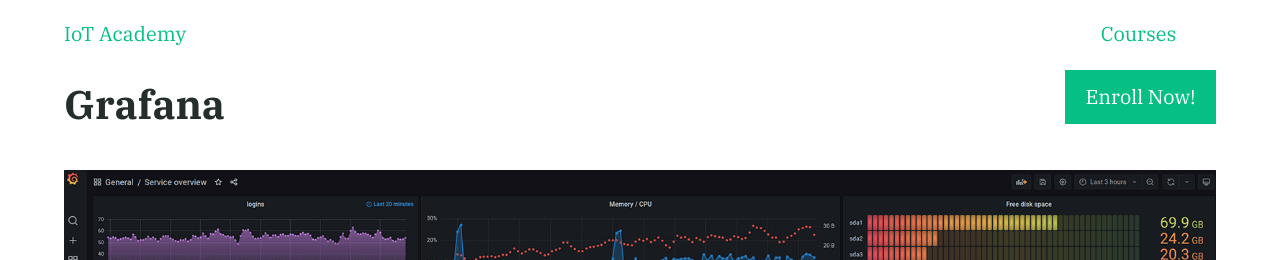
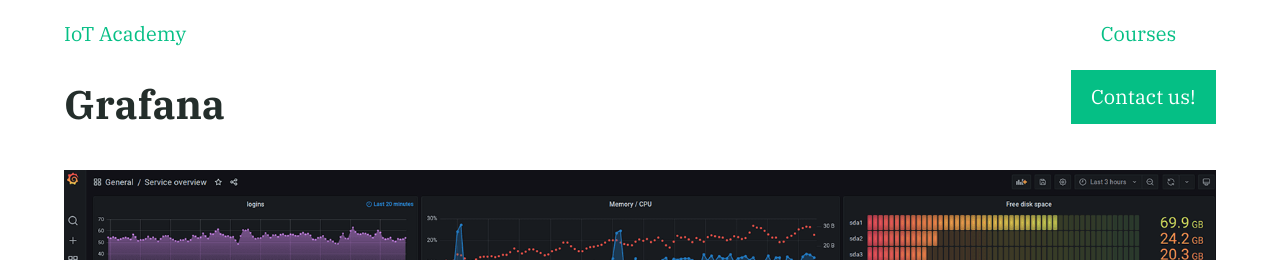
Before and after one commit to jakobgabriel/iot-academy, a Jekyll site: the page built from _courses/grafana-basic-training.md, in a window 1280 px wide and 900 px high. Shown: the top 260 px of the window. Built offline with Jekyll 4.4.1, drawn with Linux system fonts in a browser that asks for light colours.

Commit message:
enroll button in header - link changed

```diff
--- a/_layouts/course.html
+++ b/_layouts/course.html
@@ -10,7 +10,7 @@
 
     <div class="header-container">
       <h1>{{page.title}}</h1>
-      <a href="{{'/enroll' | relative_url}}" class="button">Enroll Now!</a>
+      <a href="{{'/contact-forms' | relative_url}}" class="button">Contact us!</a>
     </div>
     <br>
     <img src="{{page.image | relative_url}}" alt="{{page.title}}" srcset="">
```
